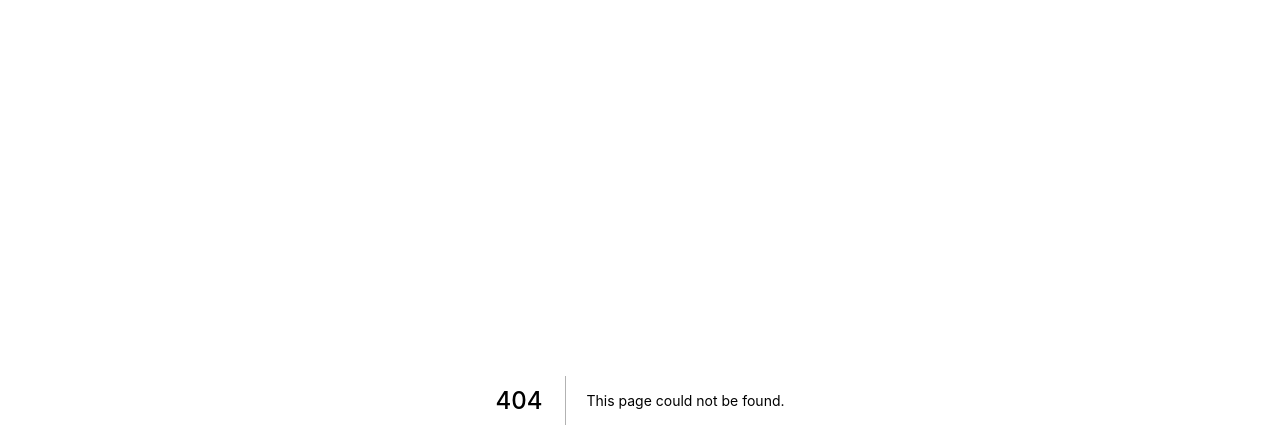
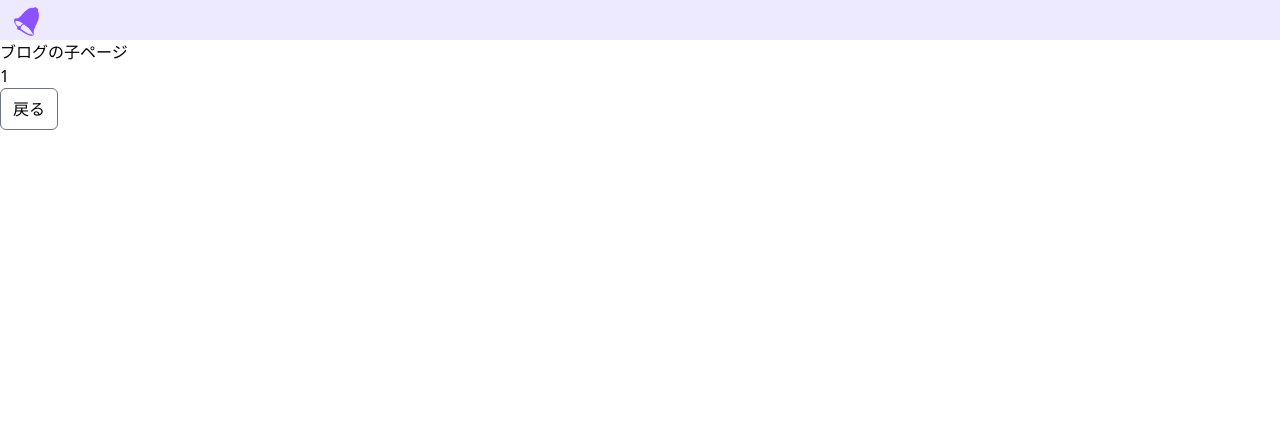
Before and after one commit to suzu1997/my-blog-site, a Next.js app: page /post/1 in a window 1280 px wide. Before the commit this address had no page. Shown: the top 448 px of the page. Built offline with nearby package versions, Linux system fonts and the light colour scheme.

Commit message:
✨ 動的ルーティングでブログの各ページを生成

```diff
--- /dev/null
+++ b/src/pages/post/[id]/index.tsx
@@ -0,0 +1,23 @@
+import { NextPage } from 'next';
+import { useRouter } from 'next/dist/client/router';
+import { Header } from 'src/components/layout/Header';
+
+const PostId: NextPage = () => {
+  const router = useRouter();
+
+  return (
+    <div>
+      <Header />
+      <div>ブログの子ページ</div>
+      <div>{router.query.id}</div>
+      <button
+        className='border border-gray-500 rounded-md px-3 py-2'
+        onClick={() => router.back()}
+      >
+        戻る
+      </button>
+    </div>
+  );
+};
+
+export default PostId;
```
